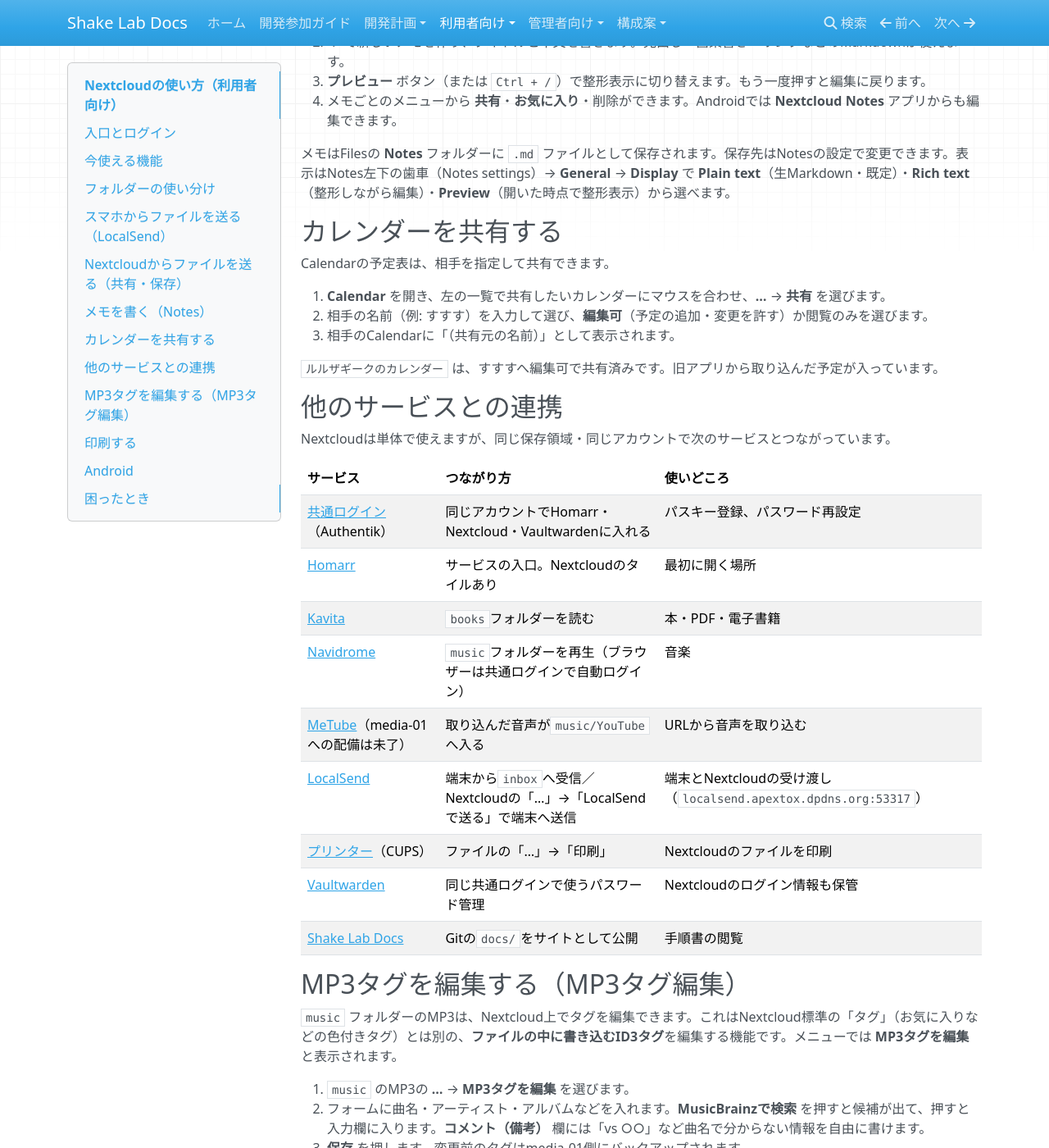
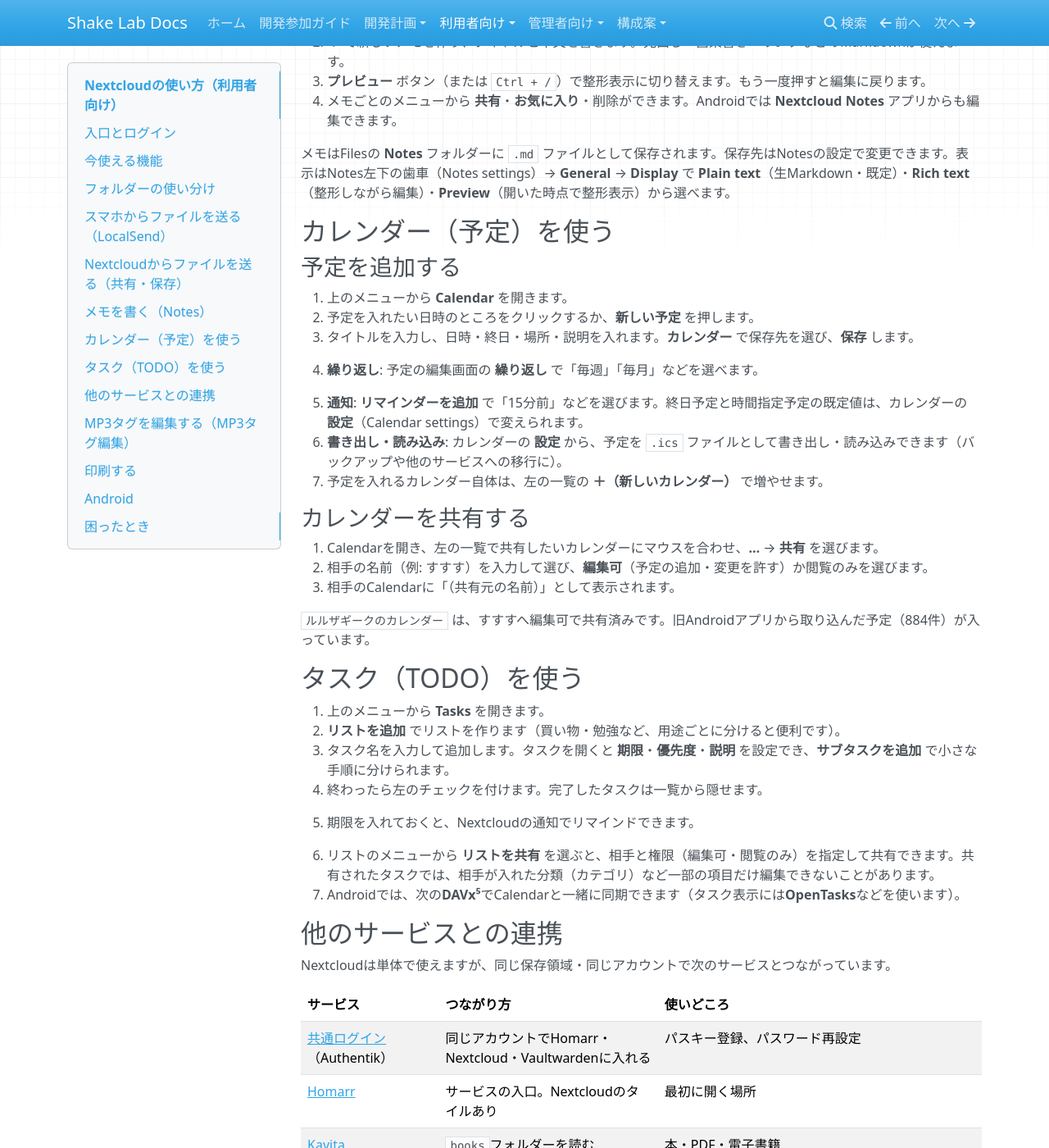
Before and after one commit to rurutheGeek/shake-cloud, an MkDocs documentation site: the page built from docs/services/nextcloud-guide.md, in a window 1280 px wide and 1400 px high, scrolled down 3664 px. Shown: the whole window at 82% size. Built offline with MkDocs 1.6.1, drawn with Linux system fonts in a browser that asks for light colours; nearby versions of some CDN libraries; a script that is not in the unit is left out; some of the changed text lies outside the part shown.

Commit message:
docs(nextcloud): Calendar・Tasksの使い方とQRログインを追記する

```diff
--- a/docs/services/nextcloud-guide.md
+++ b/docs/services/nextcloud-guide.md
@@ -120,15 +120,37 @@
 
 メモはFilesの **Notes** フォルダーに `.md` ファイルとして保存されます。保存先はNotesの設定で変更できます。表示はNotes左下の歯車（Notes settings）→ **General** → **Display** で **Plain text**（生Markdown・既定）・**Rich text**（整形しながら編集）・**Preview**（開いた時点で整形表示）から選べます。
 
-## カレンダーを共有する
+## カレンダー（予定）を使う
 
-Calendarの予定表は、相手を指定して共有できます。
+### 予定を追加する
 
-1. **Calendar** を開き、左の一覧で共有したいカレンダーにマウスを合わせ、**…** → **共有** を選びます。
+1. 上のメニューから **Calendar** を開きます。
+2. 予定を入れたい日時のところをクリックするか、**新しい予定** を押します。
+3. タイトルを入力し、日時・終日・場所・説明を入れます。**カレンダー** で保存先を選び、**保存** します。
+
+- **繰り返し**: 予定の編集画面の **繰り返し** で「毎週」「毎月」などを選べます。
+- **通知**: **リマインダーを追加** で「15分前」などを選びます。終日予定と時間指定予定の既定値は、カレンダーの **設定**（Calendar settings）で変えられます。
+- **書き出し・読み込み**: カレンダーの **設定** から、予定を `.ics` ファイルとして書き出し・読み込みできます（バックアップや他のサービスへの移行に）。
+- 予定を入れるカレンダー自体は、左の一覧の **＋（新しいカレンダー）** で増やせます。
+
+### カレンダーを共有する
+
+1. Calendarを開き、左の一覧で共有したいカレンダーにマウスを合わせ、**…** → **共有** を選びます。
 2. 相手の名前（例: すすす）を入力して選び、**編集可**（予定の追加・変更を許す）か閲覧のみを選びます。
 3. 相手のCalendarに「（共有元の名前）」として表示されます。
 
-`ルルザギークのカレンダー` は、すすすへ編集可で共有済みです。旧アプリから取り込んだ予定が入っています。
+`ルルザギークのカレンダー` は、すすすへ編集可で共有済みです。旧Androidアプリから取り込んだ予定（884件）が入っています。
+
+## タスク（TODO）を使う
+
+1. 上のメニューから **Tasks** を開きます。
+2. **リストを追加** でリストを作ります（買い物・勉強など、用途ごとに分けると便利です）。
+3. タスク名を入力して追加します。タスクを開くと **期限**・**優先度**・**説明** を設定でき、**サブタスクを追加** で小さな手順に分けられます。
+4. 終わったら左のチェックを付けます。完了したタスクは一覧から隠せます。
+
+- 期限を入れておくと、Nextcloudの通知でリマインドできます。
+- リストのメニューから **リストを共有** を選ぶと、相手と権限（編集可・閲覧のみ）を指定して共有できます。共有されたタスクでは、相手が入れた分類（カテゴリ）など一部の項目だけ編集できないことがあります。
+- Androidでは、次の**DAVx⁵**でCalendarと一緒に同期できます（タスク表示には**OpenTasks**などを使います）。
 
 ## 他のサービスとの連携
 
@@ -190,7 +212,7 @@
 
 1. Google PlayまたはF-Droidで **Nextcloud** をインストールします。
 2. アプリの「アカウントを追加」で、サーバーアドレスに `https://nextcloud.apextox.dpdns.org` を入力します。
-3. **「ブラウザーでログイン」** を選びます。開いた共通ログインでサインインし、最後に「アクセスを許可」を押します。
+3. **「ブラウザーでログイン」** を選びます。開いた共通ログインでサインインし、最後に「アクセスを許可」を押します。パソコンのNextcloud → 個人設定 → **セキュリティ** の **モバイルアプリログインのQRコードを表示する** を押し、アプリの **QRコードをスキャンしてログイン** で読み取る方法でも入れます。
 4. ファイル一覧が出れば完了です。左上のメニューから **写真**・**自動アップロード** などを開けます。
 
 | やりたいこと | アプリでの場所 |
@@ -205,7 +227,7 @@
 
 1. F-Droid（またはGoogle Play）で **DAVx⁵** をインストールします。
 2. アカウントを追加し、種類で **Nextcloud** を選ぶか、URLに `https://nextcloud.apextox.dpdns.org` を入力します。
-3. ログインはブラウザーの共通ログイン、またはアプリパスワードを使います（作成できない場合は管理者へ）。
+3. ログインは「ブラウザーでログイン」を選ぶのが簡単です。アプリパスワードを使う場合は、パソコンのNextcloud → 個人設定 → **セキュリティ** → **新しいアプリパスワードを作成** で発行し、表示された値を貼り付けます（一度しか表示されません）。作成できないときは管理者へ。
 4. 同期するものを選びます（Calendar・Tasks）。必要なら **OpenTasks** などタスク表示アプリも入れます。
 
 連絡先アプリはサーバーに入れていないため、DAVx⁵に連絡先の項目が出ないことがあります。
```
